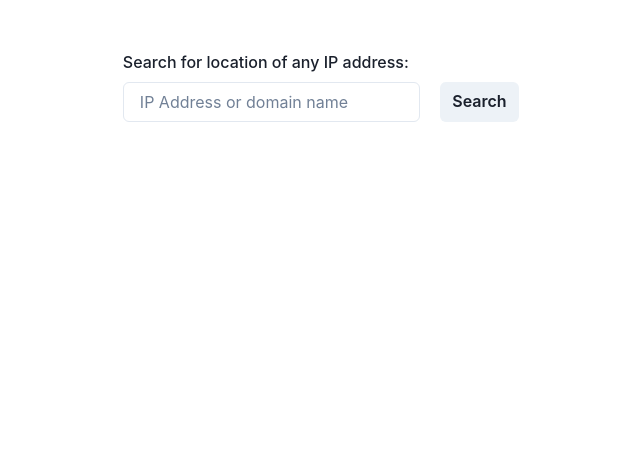
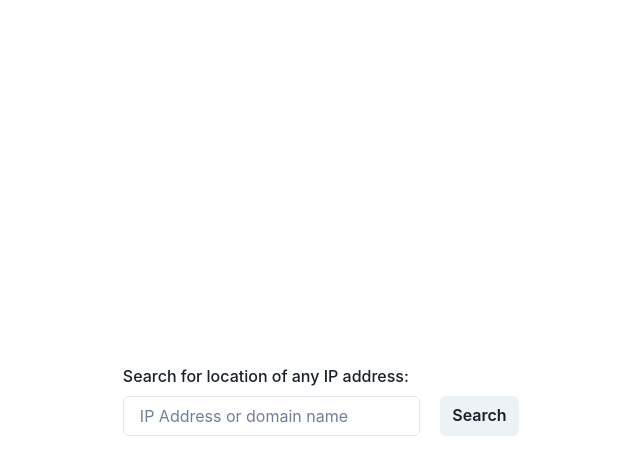
Before and after one commit to kswiatkov/ip-location, a React (Create React App) app: page / in a window 1280 px wide. Shown: the top 474 px of the page, without its empty margins (319-959 px from the left). Built offline with nearby package versions, Linux system fonts and the light colour scheme; no server answers.

Commit message:
fix overflow issue

```diff
--- a/src/App.tsx
+++ b/src/App.tsx
@@ -56,7 +56,13 @@ export const App = () => {
   return (
     <Flex h="100vh">
       {!!searchHistory.length && <SearchHistory historyList={searchHistory} />}
-      <Flex mt={50} marginX="auto" direction="column" alignItems="center">
+      <Flex
+        mt={{ base: 50, xl: 0 }}
+        marginX="auto"
+        direction="column"
+        alignItems="center"
+        justifyContent={{ base: "flex-start", xl: "center" }}
+      >
         {(clientLocationData?.status || isClientLocationLoading) && (
           <Location
             isLoading={isClientLocationLoading}
```
